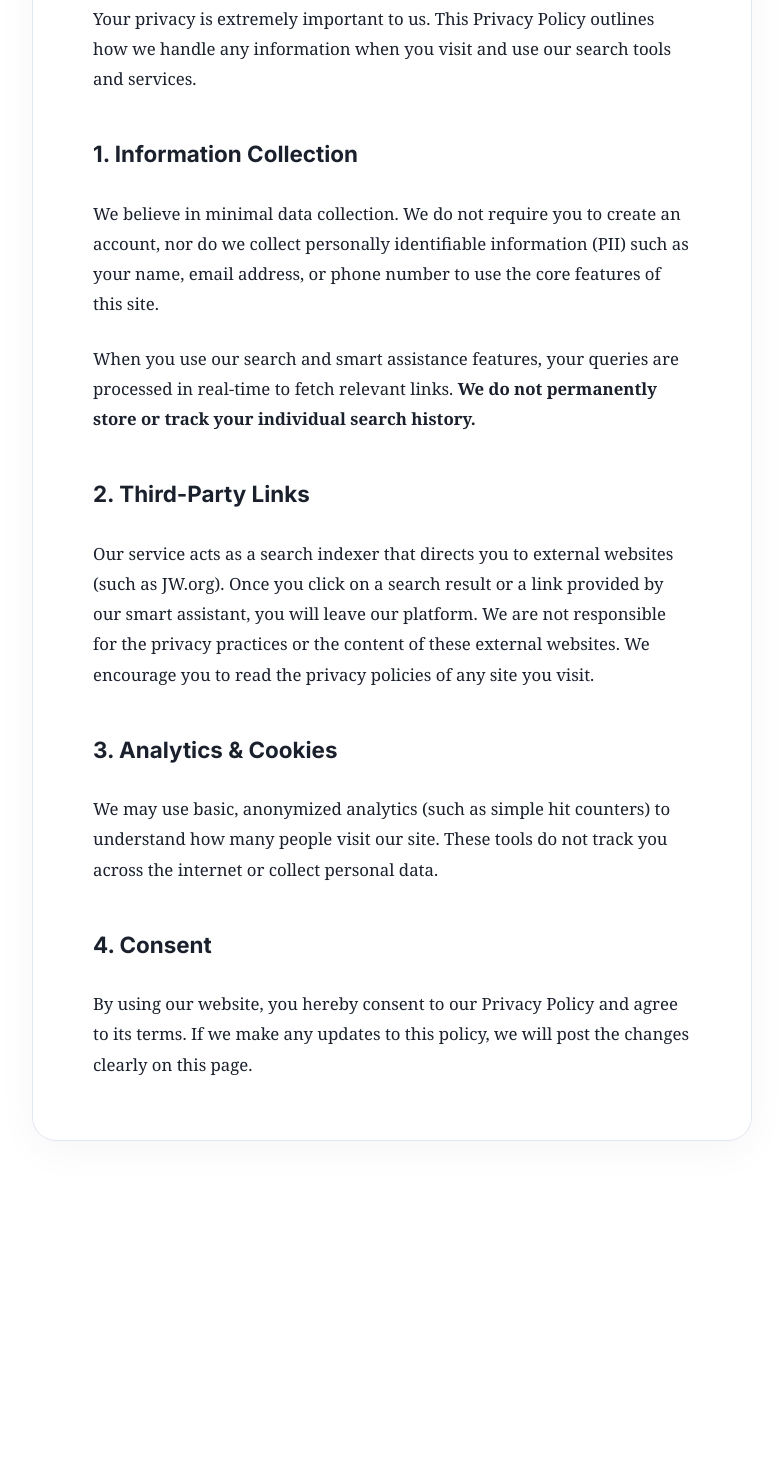
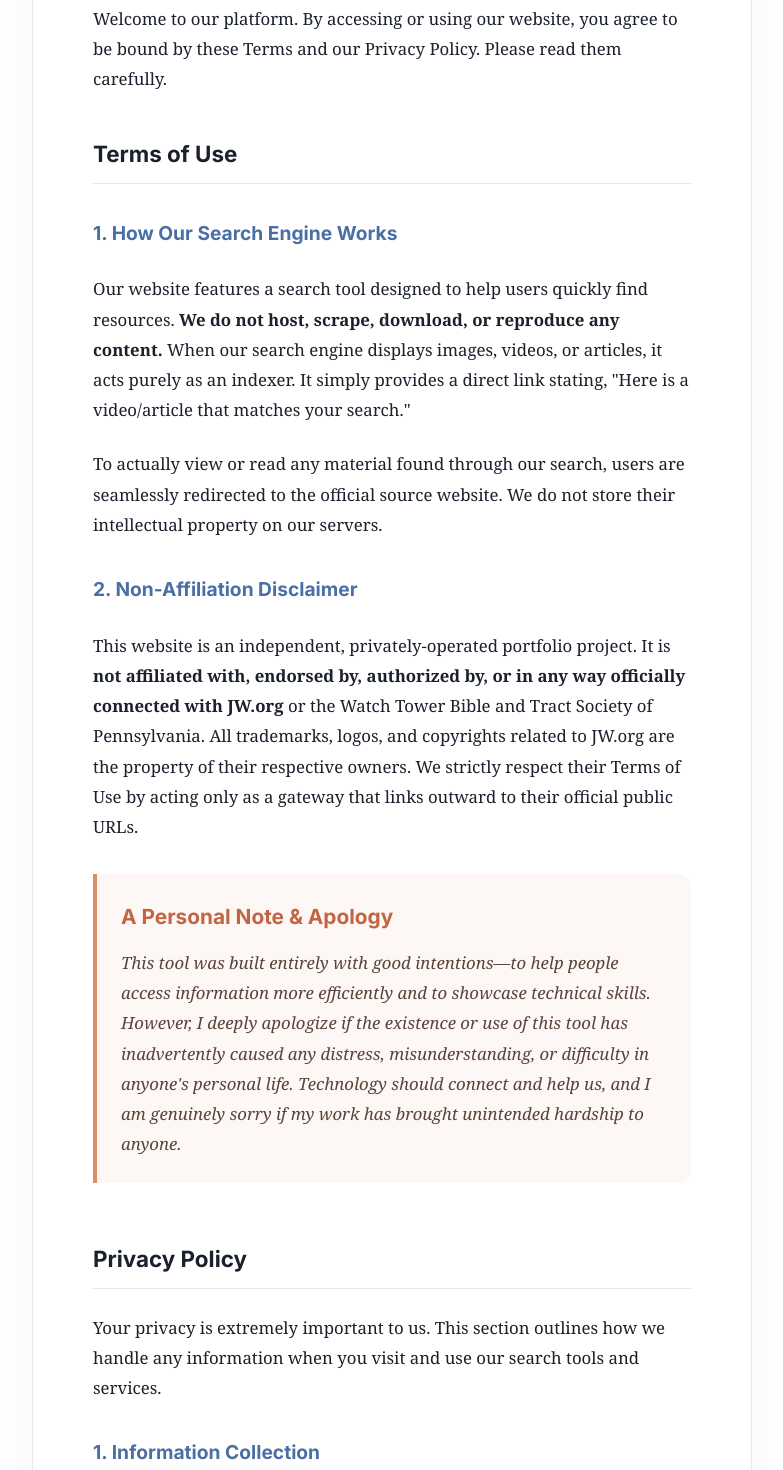
Before and after one commit to ganeshinunited-dot/Myideas, a Next.js app: page /privacy-policy in a window 1280 px wide. Shown: the part 320-1790 px from the top of the page, without its empty margins (248-1031 px from the left). Before the commit the page ends 1541 px from the top, so only its background shows below. Built offline with nearby package versions, Linux system fonts and the light colour scheme.

Commit message:
refactor: merge terms and privacy into a single page and update footer links

```diff
--- a/app/privacy-policy/page.tsx
+++ b/app/privacy-policy/page.tsx
@@ -1,6 +1,6 @@
 import Navbar from "@/components/Navbar";
 
-export default function PrivacyPolicyPage() {
+export default function TermsAndPrivacyPage() {
   return (
     <main style={{ minHeight: "100vh", background: "var(--color-bg-alt)", display: "flex", flexDirection: "column" }}>
       <Navbar />
@@ -22,7 +22,7 @@
             letterSpacing: "-0.03em",
             fontFamily: "'Inter', sans-serif"
           }}>
-            Privacy Policy
+            Terms & Privacy Policy
           </h1>
 
           <p style={{
@@ -47,12 +47,59 @@
           }}>
 
             <p>
-              Your privacy is extremely important to us. This Privacy Policy outlines how we handle any information when you visit and use our search tools and services.
+              Welcome to our platform. By accessing or using our website, you agree to be bound by these Terms and our Privacy Policy. Please read them carefully.
             </p>
 
-            <h2 style={{ fontSize: "1.4rem", fontWeight: 700, color: "var(--color-primary-dark)", marginTop: "16px", fontFamily: "'Inter', sans-serif" }}>
+            {/* --- TERMS SECTION --- */}
+            <h2 style={{ fontSize: "1.4rem", fontWeight: 700, color: "var(--color-primary-dark)", marginTop: "16px", fontFamily: "'Inter', sans-serif", borderBottom: "1px solid var(--color-border)", paddingBottom: "8px" }}>
+              Terms of Use
+            </h2>
+
+            <h3 style={{ fontSize: "1.2rem", fontWeight: 700, color: "var(--color-primary)", marginTop: "8px", fontFamily: "'Inter', sans-serif" }}>
+              1. How Our Search Engine Works
+            </h3>
+            <p>
+              Our website features a search tool designed to help users quickly find resources. <strong>We do not host, scrape, download, or reproduce any content.</strong> When our search engine displays images, videos, or articles, it acts purely as an indexer. It simply provides a direct link stating, "Here is a video/article that matches your search."
+            </p>
+            <p>
+              To actually view or read any material found through our search, users are seamlessly redirected to the official source website. We do not store their intellectual property on our servers.
+            </p>
+
+            <h3 style={{ fontSize: "1.2rem", fontWeight: 700, color: "var(--color-primary)", marginTop: "8px", fontFamily: "'Inter', sans-serif" }}>
+              2. Non-Affiliation Disclaimer
+            </h3>
+            <p>
+              This website is an independent, privately-operated portfolio project. It is <strong>not affiliated with, endorsed by, authorized by, or in any way officially connected with JW.org</strong> or the Watch Tower Bible and Tract Society of Pennsylvania. All trademarks, logos, and copyrights related to JW.org are the property of their respective owners. We strictly respect their Terms of Use by acting only as a gateway that links outward to their official public URLs.
+            </p>
+
+            <div style={{
+              background: "#fdf8f5",
+              borderLeft: "4px solid #e08b6c",
+              padding: "24px",
+              marginTop: "8px",
+              borderRadius: "0 12px 12px 0"
+            }}>
+              <h3 style={{ fontSize: "1.3rem", fontWeight: 700, color: "#c26543", marginBottom: "12px", fontFamily: "'Inter', sans-serif" }}>
+                A Personal Note & Apology
+              </h3>
+              <p style={{ margin: 0, fontStyle: "italic", color: "#5a433a" }}>
+                This tool was built entirely with good intentions—to help people access information more efficiently and to showcase technical skills. However, I deeply apologize if the existence or use of this tool has inadvertently caused any distress, misunderstanding, or difficulty in anyone's personal life. Technology should connect and help us, and I am genuinely sorry if my work has brought unintended hardship to anyone.
+              </p>
+            </div>
+
+
+            {/* --- PRIVACY SECTION --- */}
+            <h2 style={{ fontSize: "1.4rem", fontWeight: 700, color: "var(--color-primary-dark)", marginTop: "32px", fontFamily: "'Inter', sans-serif", borderBottom: "1px solid var(--color-border)", paddingBottom: "8px" }}>
+              Privacy Policy
+            </h2>
+
+            <p>
+              Your privacy is extremely important to us. This section outlines how we handle any information when you visit and use our search tools and services.
+            </p>
+
+            <h3 style={{ fontSize: "1.2rem", fontWeight: 700, color: "var(--color-primary)", marginTop: "8px", fontFamily: "'Inter', sans-serif" }}>
               1. Information Collection
-            </h2>
+            </h3>
             <p>
               We believe in minimal data collection. We do not require you to create an account, nor do we collect personally identifiable information (PII) such as your name, email address, or phone number to use the core features of this site.
             </p>
@@ -60,25 +107,18 @@
               When you use our search and smart assistance features, your queries are processed in real-time to fetch relevant links. <strong>We do not permanently store or track your individual search history.</strong>
             </p>
 
-            <h2 style={{ fontSize: "1.4rem", fontWeight: 700, color: "var(--color-primary-dark)", marginTop: "16px", fontFamily: "'Inter', sans-serif" }}>
+            <h3 style={{ fontSize: "1.2rem", fontWeight: 700, color: "var(--color-primary)", marginTop: "8px", fontFamily: "'Inter', sans-serif" }}>
               2. Third-Party Links
-            </h2>
+            </h3>
             <p>
               Our service acts as a search indexer that directs you to external websites (such as JW.org). Once you click on a search result or a link provided by our smart assistant, you will leave our platform. We are not responsible for the privacy practices or the content of these external websites. We encourage you to read the privacy policies of any site you visit.
             </p>
 
-            <h2 style={{ fontSize: "1.4rem", fontWeight: 700, color: "var(--color-primary-dark)", marginTop: "16px", fontFamily: "'Inter', sans-serif" }}>
+            <h3 style={{ fontSize: "1.2rem", fontWeight: 700, color: "var(--color-primary)", marginTop: "8px", fontFamily: "'Inter', sans-serif" }}>
               3. Analytics & Cookies
-            </h2>
+            </h3>
             <p>
               We may use basic, anonymized analytics (such as simple hit counters) to understand how many people visit our site. These tools do not track you across the internet or collect personal data.
-            </p>
-
-            <h2 style={{ fontSize: "1.4rem", fontWeight: 700, color: "var(--color-primary-dark)", marginTop: "16px", fontFamily: "'Inter', sans-serif" }}>
-              4. Consent
-            </h2>
-            <p>
-              By using our website, you hereby consent to our Privacy Policy and agree to its terms. If we make any updates to this policy, we will post the changes clearly on this page.
             </p>
 
           </div>
--- a/app/terms-and-conditions/page.tsx
+++ /dev/null
@@ -1,97 +0,0 @@
-import Navbar from "@/components/Navbar";
-
-export default function TermsAndConditionsPage() {
-  return (
-    <main style={{ minHeight: "100vh", background: "var(--color-bg-alt)", display: "flex", flexDirection: "column" }}>
-      <Navbar />
-
-      <div style={{ flex: 1, padding: "120px 20px 80px", maxWidth: 760, margin: "0 auto", width: "100%" }}>
-        <article style={{
-          background: "#ffffff",
-          padding: "clamp(30px, 8vw, 60px)",
-          borderRadius: "24px",
-          boxShadow: "0 10px 40px rgba(0,0,0,0.04)",
-          border: "1px solid var(--color-border)"
-        }}>
-
-          <h1 style={{
-            fontSize: "clamp(2rem, 5vw, 2.75rem)",
-            fontWeight: 800,
-            color: "var(--color-primary)",
-            marginBottom: "8px",
-            letterSpacing: "-0.03em",
-            fontFamily: "'Inter', sans-serif"
-          }}>
-            Terms & Conditions
-          </h1>
-
-          <p style={{
-            color: "var(--color-text-light)",
-            fontSize: "0.95rem",
-            marginBottom: "40px",
-            fontWeight: 500,
-            textTransform: "uppercase",
-            letterSpacing: "0.05em"
-          }}>
-            Effective Date: {new Date().toLocaleDateString('en-US', { month: 'long', day: 'numeric', year: 'numeric' })}
-          </p>
-
-          <div style={{
-            color: "var(--color-text)",
-            lineHeight: 1.8,
-            fontSize: "1.05rem",
-            fontFamily: "Georgia, 'Times New Roman', serif",
-            display: "flex",
-            flexDirection: "column",
-            gap: "24px"
-          }}>
-
-            <p>
-              Welcome to our platform. By accessing or using our website, you agree to be bound by these Terms and Conditions. Please read them carefully.
-            </p>
-
-            <h2 style={{ fontSize: "1.4rem", fontWeight: 700, color: "var(--color-primary-dark)", marginTop: "16px", fontFamily: "'Inter', sans-serif" }}>
-              1. How Our Search Engine Works
-            </h2>
-            <p>
-              Our website features a search tool designed to help users quickly find resources. <strong>We do not host, scrape, download, or reproduce any content.</strong> When our search engine displays images, videos, or articles, it acts purely as an indexer. It simply provides a direct link stating, "Here is a video/article that matches your search."
-            </p>
-            <p>
-              To actually view or read any material found through our search, users are seamlessly redirected to the official source website. We do not store their intellectual property on our servers.
-            </p>
-
-            <h2 style={{ fontSize: "1.4rem", fontWeight: 700, color: "var(--color-primary-dark)", marginTop: "16px", fontFamily: "'Inter', sans-serif" }}>
-              2. Non-Affiliation Disclaimer
-            </h2>
-            <p>
-              This website is an independent, privately-operated portfolio project. It is <strong>not affiliated with, endorsed by, authorized by, or in any way officially connected with JW.org</strong> or the Watch Tower Bible and Tract Society of Pennsylvania. All trademarks, logos, and copyrights related to JW.org are the property of their respective owners. We strictly respect their Terms of Use by acting only as a gateway that links outward to their official public URLs.
-            </p>
-
-            <div style={{
-              background: "#fdf8f5",
-              borderLeft: "4px solid #e08b6c",
-              padding: "24px",
-              marginTop: "24px",
-              borderRadius: "0 12px 12px 0"
-            }}>
-              <h2 style={{ fontSize: "1.3rem", fontWeight: 700, color: "#c26543", marginBottom: "12px", fontFamily: "'Inter', sans-serif" }}>
-                A Personal Note & Apology
-              </h2>
-              <p style={{ margin: 0, fontStyle: "italic", color: "#5a433a" }}>
-                This tool was built entirely with good intentions—to help people access information more efficiently and to showcase technical skills. However, I deeply apologize if the existence or use of this tool has inadvertently caused any distress, misunderstanding, or difficulty in anyone's personal life. Technology should connect and help us, and I am genuinely sorry if my work has brought unintended hardship to anyone.
-              </p>
-            </div>
-
-            <h2 style={{ fontSize: "1.4rem", fontWeight: 700, color: "var(--color-primary-dark)", marginTop: "16px", fontFamily: "'Inter', sans-serif" }}>
-              3. Changes to Terms
-            </h2>
-            <p>
-              We reserve the right, at our sole discretion, to modify or replace these Terms at any time. By continuing to access or use our service after those revisions become effective, you agree to be bound by the revised terms.
-            </p>
-
-          </div>
-        </article>
-      </div>
-    </main>
-  );
-}
--- a/components/Hero.tsx
+++ b/components/Hero.tsx
@@ -99,8 +99,7 @@
       }}>
         <span>&copy; {new Date().getFullYear()} Ganesh Karki</span>
         <div style={{ display: "flex", gap: 16 }}>
-          <a href="/privacy-policy" style={{ color: "var(--color-text-light)", textDecoration: "none", fontSize: 12 }}>Privacy Policy</a>
-          <a href="/terms-and-conditions" style={{ color: "var(--color-text-light)", textDecoration: "none", fontSize: 12 }}>Terms</a>
+          <a href="/privacy-policy" style={{ color: "var(--color-text-light)", textDecoration: "none", fontSize: 12 }}>Terms & Privacy Policy</a>
         </div>
 
         {/* Visitor Counter */}
```
